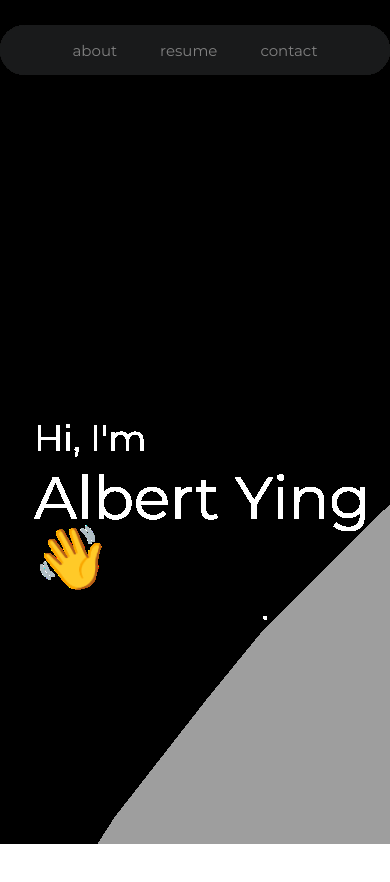
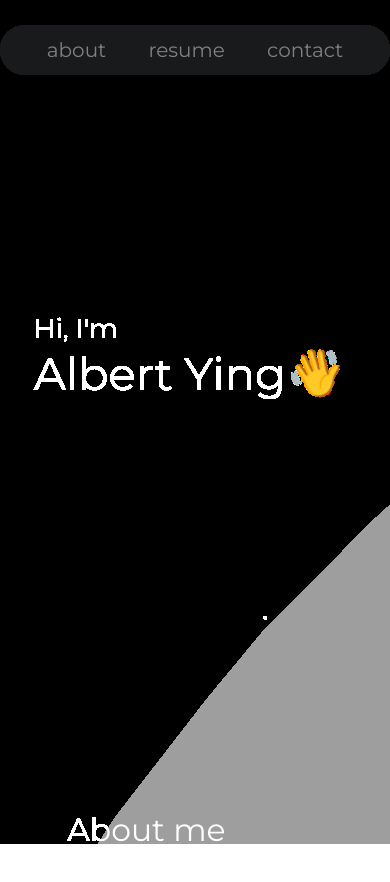
Before and after one commit to albertying/personalPortfolio, a website built with Vite: page index.html in a window 390 px wide. Shown: the top 882 px of the page. Built offline with nearby package versions, Linux system fonts and the light colour scheme; animation ran at ten frames a second.

Commit message:
media query

```diff
--- a/style.css
+++ b/style.css
@@ -5,12 +5,17 @@ canvas {
   background-color: rgb(18, 19, 20);
 }
 
-@media screen and (max-width: 1024px) {
+@media screen and (max-width: 1536px) {
   html {
     font-size: 12px;
   }
 }
 
+@media screen and (max-width: 1366px) {
+  html {
+    font-size: 9px;
+  }
+}
 header {
   margin-top: 35rem;
   margin-bottom: 30rem;
@@ -60,7 +65,7 @@ nav div {
 }
 
 nav div a {
-  font-size: 1.25rem;
+  font-size: 20px;
   text-decoration: none;
   font-family: Montserrat;
   color: gray;
```
